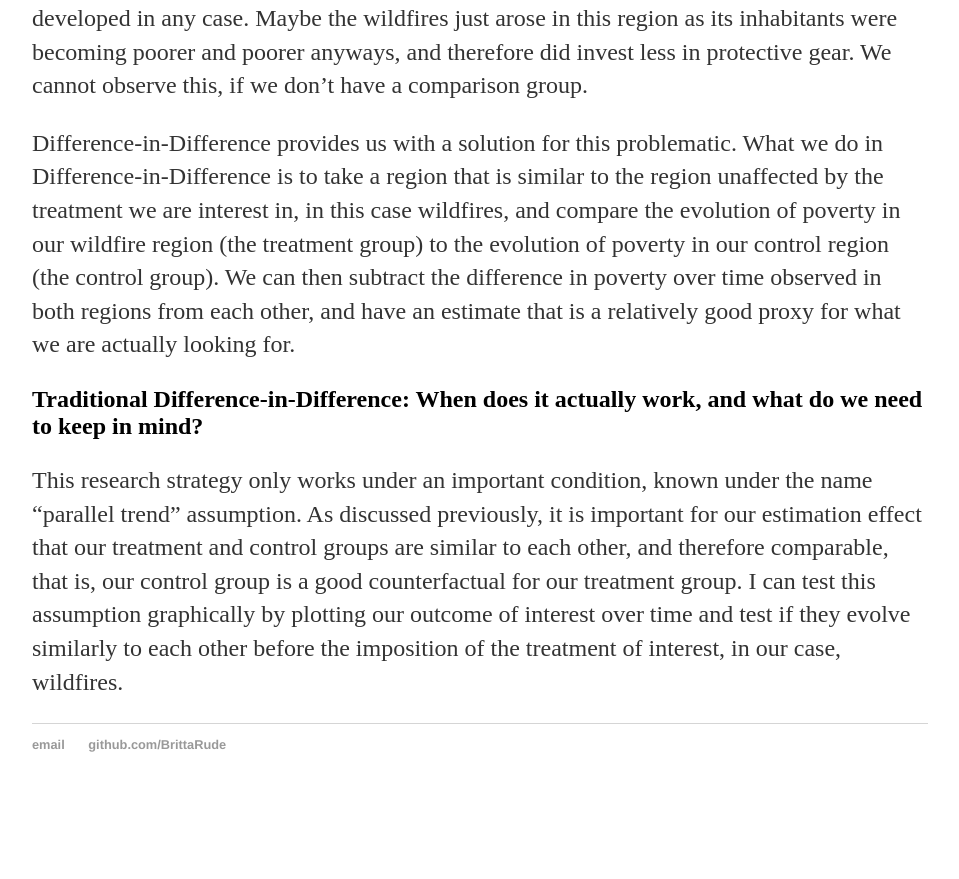
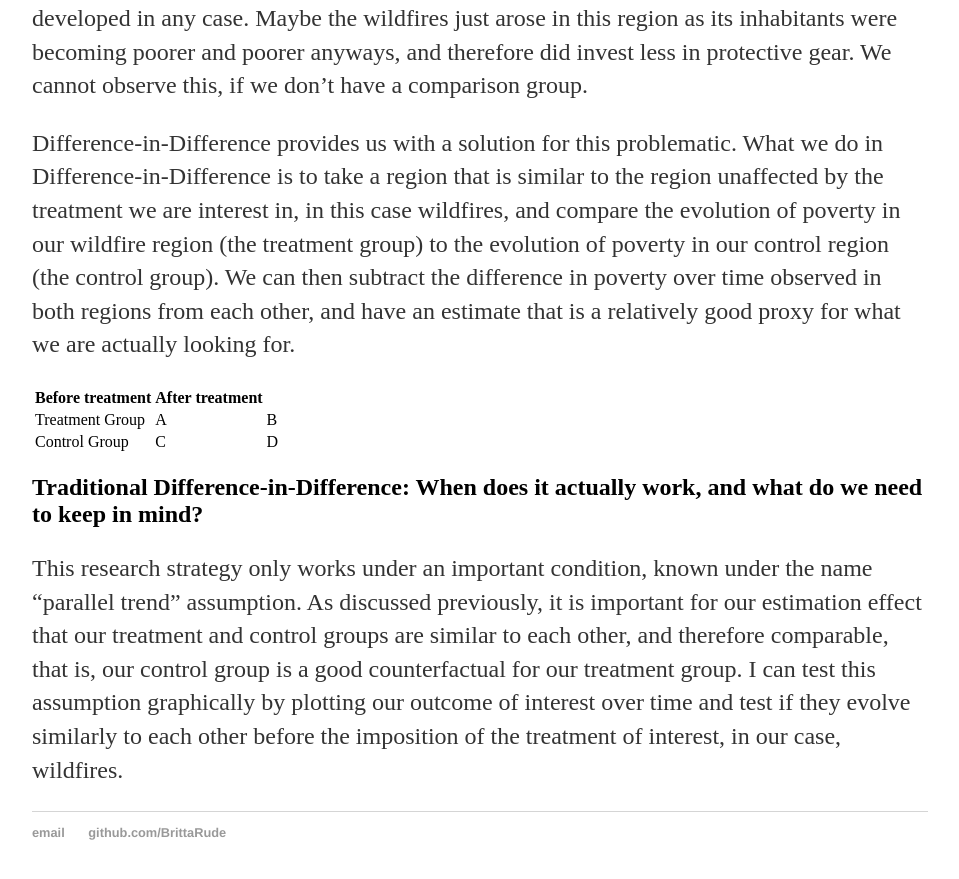
Before and after one commit to BrittaRude/BrittaRude.github.io, a Jekyll site: the page built from inputs_datascience/_posts/2020-07-19-britta-rude-revisiting-difference-in-difference.md, in a window 1280 px wide and 900 px high, scrolled down 1573 px. Shown: the top 879 px of the window, without its empty margins (160-1119 px from the left). Built offline with Jekyll 4.4.1, drawn with Linux system fonts in a browser that asks for light colours; before the commit the page ends 2385 px from its top, so only the background shows below that.

Commit message:
Update 2020-07-19-britta-rude-revisiting-difference-in-difference.md

```diff
--- a/inputs_datascience/_posts/2020-07-19-britta-rude-revisiting-difference-in-difference.md
+++ b/inputs_datascience/_posts/2020-07-19-britta-rude-revisiting-difference-in-difference.md
@@ -16,6 +16,11 @@ Natural experiments try to mimique these field experiments. Let's have a closer
 
 Difference-in-Difference provides us with a solution for this problematic. What we do in Difference-in-Difference is to take a region that is similar to the region unaffected by the treatment we are interest in, in this case wildfires, and compare the evolution of poverty in our wildfire region (the treatment group) to the evolution of poverty in our control region (the control group). We can then subtract the difference in poverty over time observed in both regions from each other, and have an estimate that is a relatively good proxy for what we are actually looking for.
 
+ | Before treatment | After treatment
+--- | --- | ---
+Treatment Group | A | B
+Control Group | C | D
+
 ## Traditional Difference-in-Difference: When does it actually work, and what do we need to keep in mind?
 
 This research strategy only works under an important condition, known under the name "parallel trend" assumption. As discussed previously, it is important for our estimation effect that our treatment and control groups are similar to each other, and therefore comparable, that is, our control group is a good counterfactual for our treatment group. I can test this assumption graphically by plotting our outcome of interest over time and test if they evolve similarly to each other before the imposition of the treatment of interest, in our case, wildfires.
```
